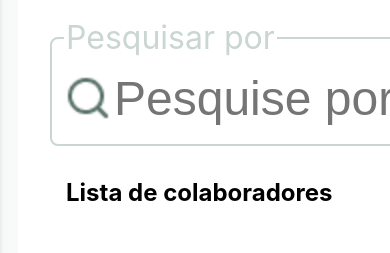
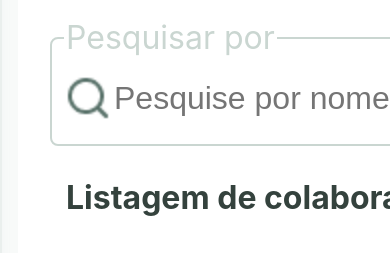
Before and after one commit to renan-oliveira93/pp-challenge-web, a Next.js app: page / in a window 390 px wide. Shown: the part 531-784 px from the top of the page. Built offline with nearby package versions, Linux system fonts and the light colour scheme; no server answers.

Commit message:
update de responsividade

```diff
--- a/src/components/tableColaboradores/table_colaboladores.js
+++ b/src/components/tableColaboradores/table_colaboladores.js
@@ -38,7 +38,7 @@ export default function TableColaboradores() {
             </fieldset>
 
 
-            <h2>Lista de colaboradores</h2>
+            <h2>Listagem de colaboradores</h2>
 
             <table className={styles.lista}>
                 <thead>
--- a/styles/Home.module.css
+++ b/styles/Home.module.css
@@ -93,6 +93,7 @@
 .table h2 {
     margin-left: 3rem;
     width: 58rem;
+    color: #34423D;
 }
 
 .table tr {
@@ -405,7 +406,7 @@
     }
 
     .input {
-        font-size: 3rem;
+        font-size: 2rem;
     }
 
     .h1 {
@@ -433,7 +434,9 @@
         height: 3rem;
     }
 
-
+    .table h2 {
+        font-size: 2rem;
+    }
 
 }
 
```
